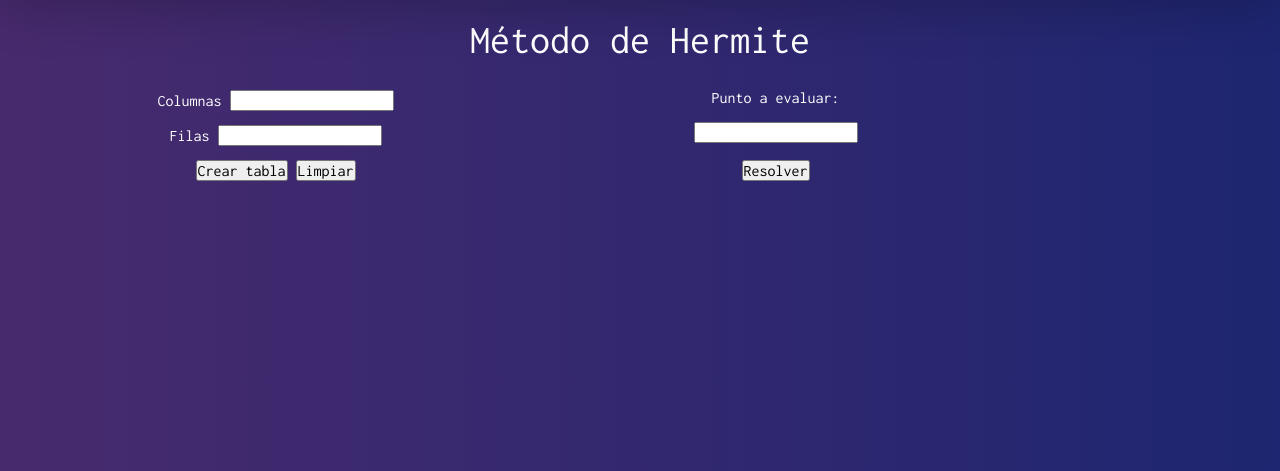
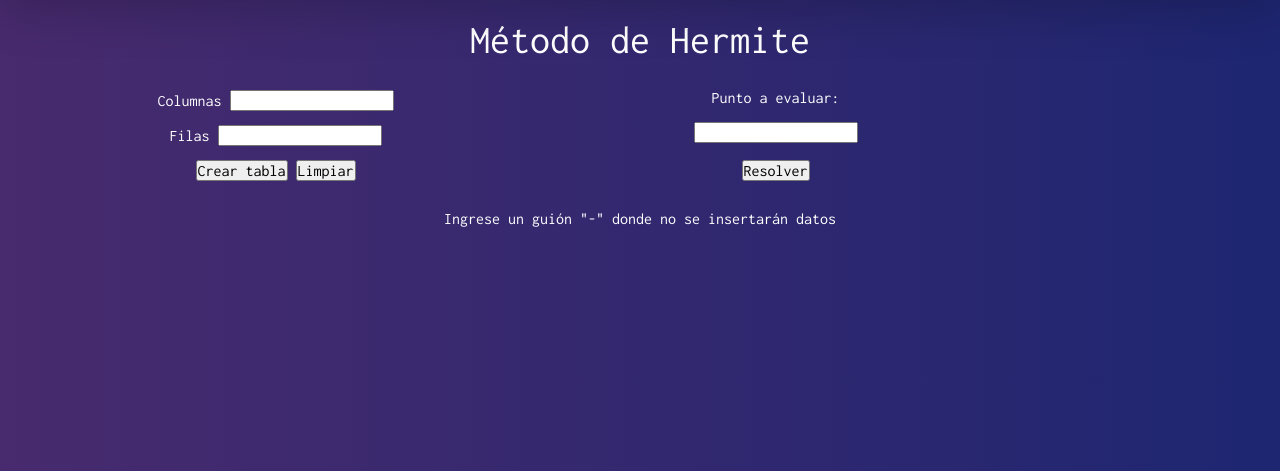
Before and after one commit to camp0ss/TestCalculadoraANS, a Django app: page /hermite/ in a window 1280 px wide. Shown: the part 131-602 px from the top of the page. Run offline with Django 3.2, Linux system fonts and the light colour scheme; parts of the project's set-up code (start-up, migrations or seed data) failed here and were passed over.

Commit message:
version 1.8

```diff
--- a/Calculadora/templates/unidad3/hermite.html
+++ b/Calculadora/templates/unidad3/hermite.html
@@ -62,7 +62,7 @@
 				</td>
 			</tr>
 		</table>
-
+		<p style="text-align: center;">Ingrese un guión "-" donde no se insertarán datos</p>
 		<div id="resultado"></div>
 	</form>
 
```
Also changed, not shown: README.md.
